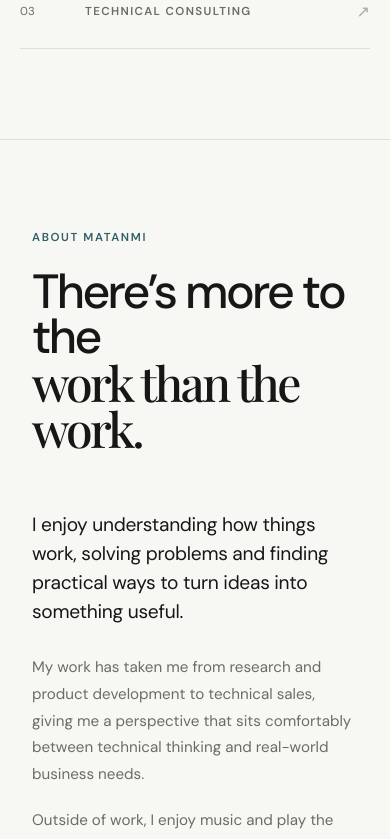
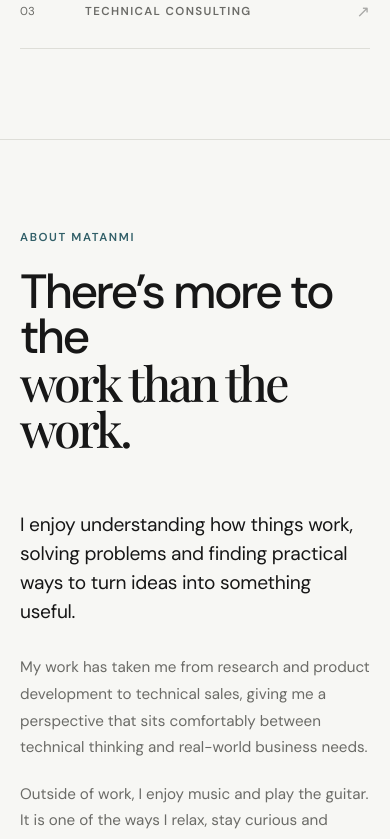
Before and after one commit to Confinesofgrace/matanmi-lawal, a React (Vite) app: page / in a window 390 px wide. Shown: the part 2860-3699 px from the top of the page. Built offline with nearby package versions, Linux system fonts and the light colour scheme; a web font is replaced by a local one.

Commit message:
Mobile- 20px padding to About

```diff
--- a/src/Components/About/About.css
+++ b/src/Components/About/About.css
@@ -111,7 +111,7 @@
 
 @media (max-width: 900px) {
   .about {
-    padding: 90px 32px;
+    padding: 90px 20px;
   }
 
   .about-content {
```
